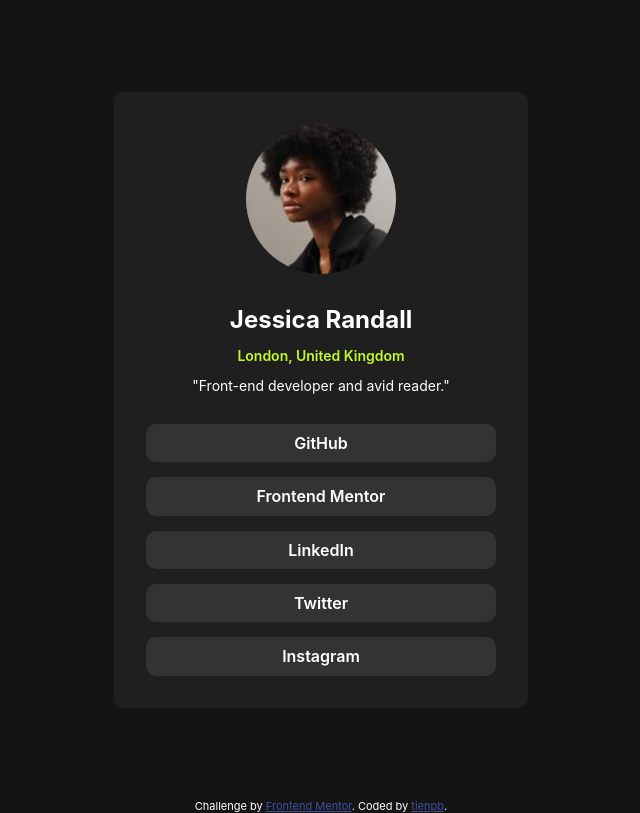
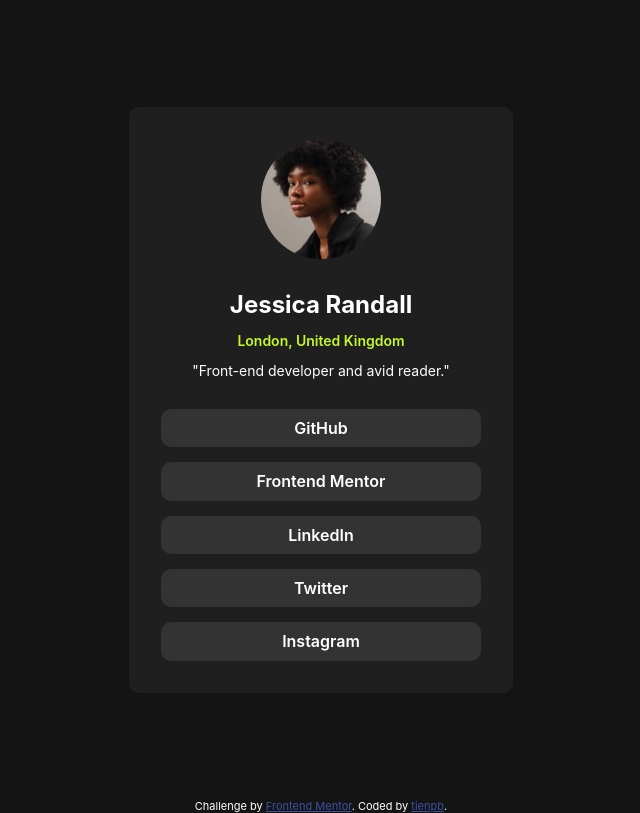
Before and after one commit to tienpbss/social-link-profile_frontend-mentor, a plain HTML site: page index.html in a window 1280 px wide. Shown: the whole page, without its empty margins (319-959 px from the left). Drawn offline with nearby package versions, Linux system fonts and the light colour scheme.

Commit message:
edit width card and image

```diff
--- a/assets/css/main.css
+++ b/assets/css/main.css
@@ -14,7 +14,7 @@ body {
 .card {
     background-color: hsl(0, 0%, 12%);
     color: hsl(0, 0%, 100%);
-    width: 350px;
+    width: 320px;
     padding: 32px;
     margin: auto;
     display: flex;
@@ -25,7 +25,7 @@ body {
 
 .avatar {
     border-radius: 50%;
-    width: 150px;
+    width: 120px;
 }
 
 .name {
```
